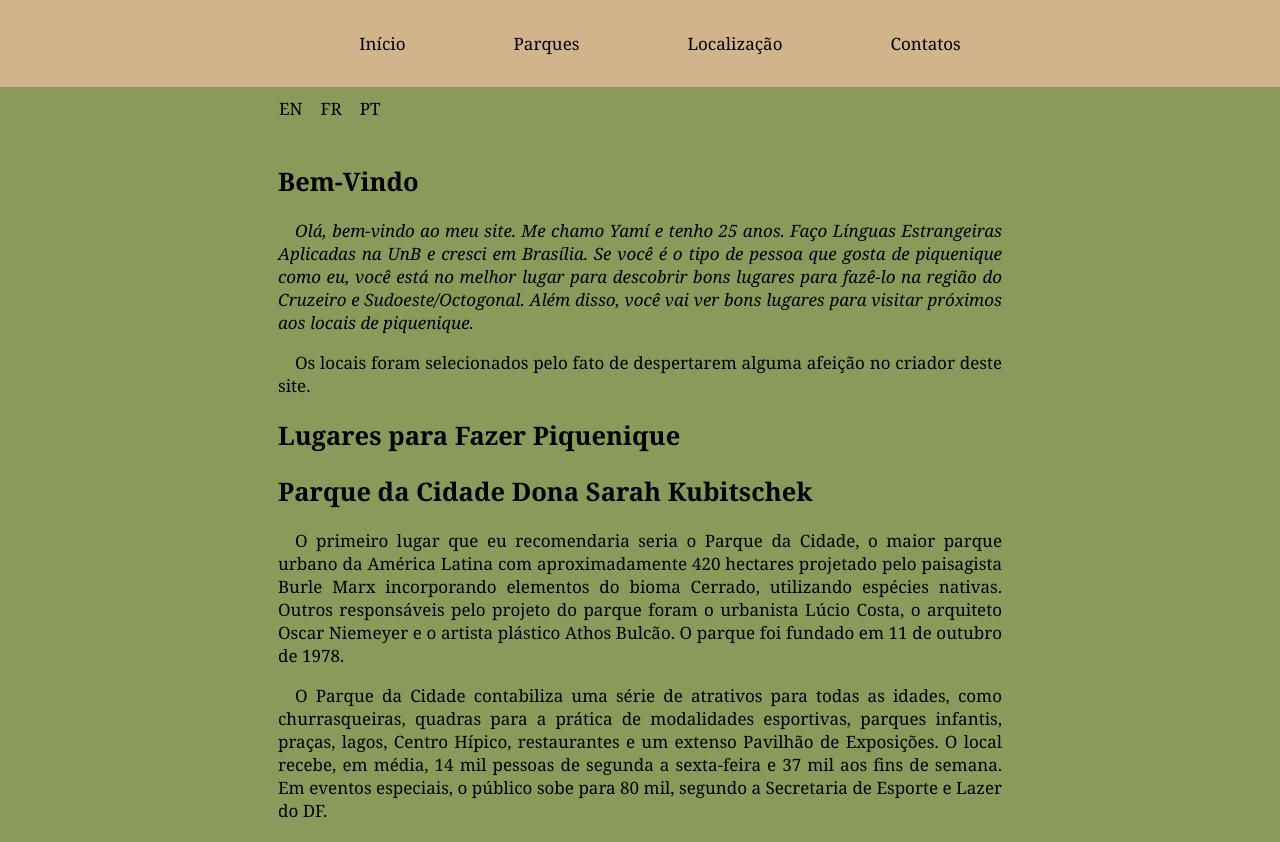
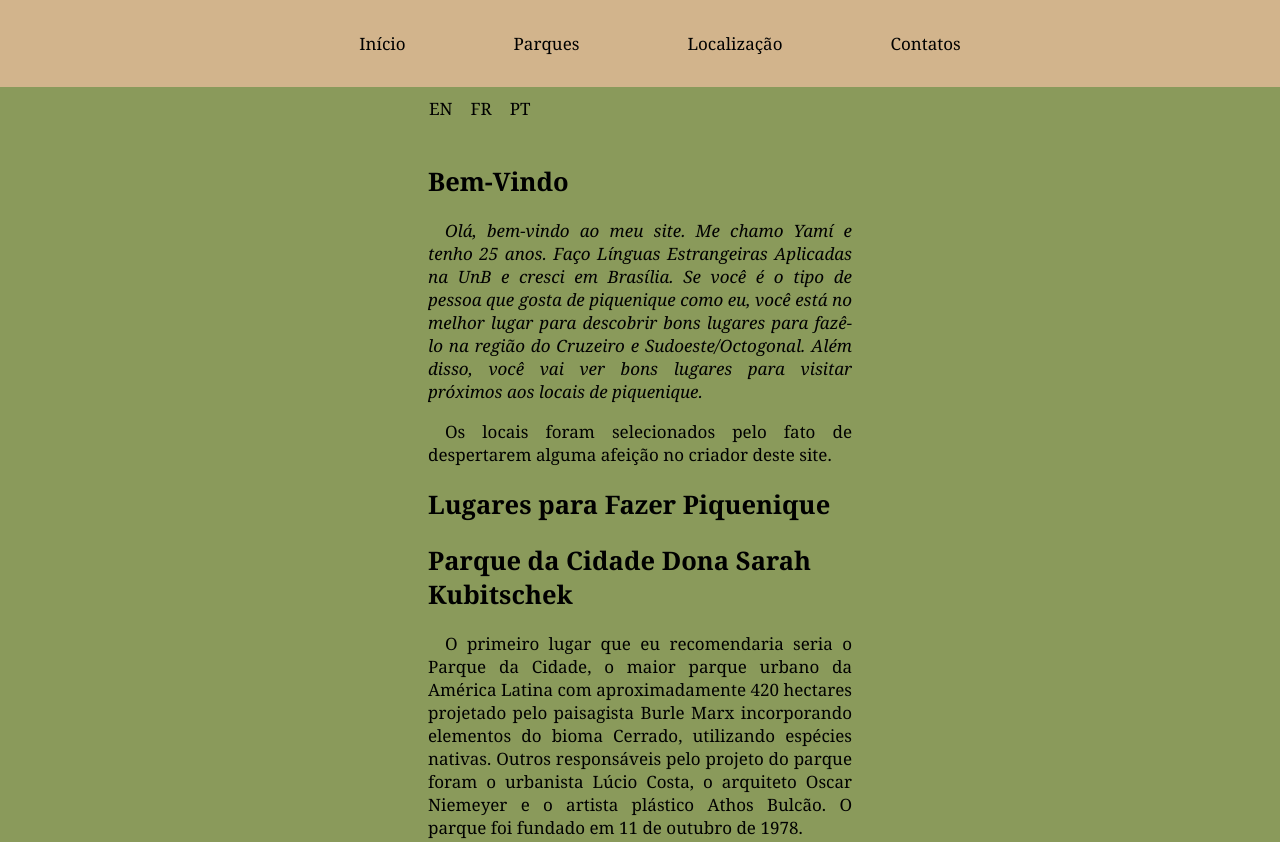
Before and after one commit to awa-yami/Piquenique, a plain HTML site: page index.html in a window 1280 px wide. Shown: the top 842 px of the page. Drawn offline with Linux system fonts and the light colour scheme.

Commit message:
estilo.css

```diff
--- a/estilo.css
+++ b/estilo.css
@@ -26,8 +26,8 @@ width: 40%;
 *{list-style: none;}
 
 article{
- margin-left: 250px;
-    margin-right: 250px;
+ margin-left: 400px;
+    margin-right: 400px;
     background-color: #8A9A5B;
     padding: 20px
 }
```
